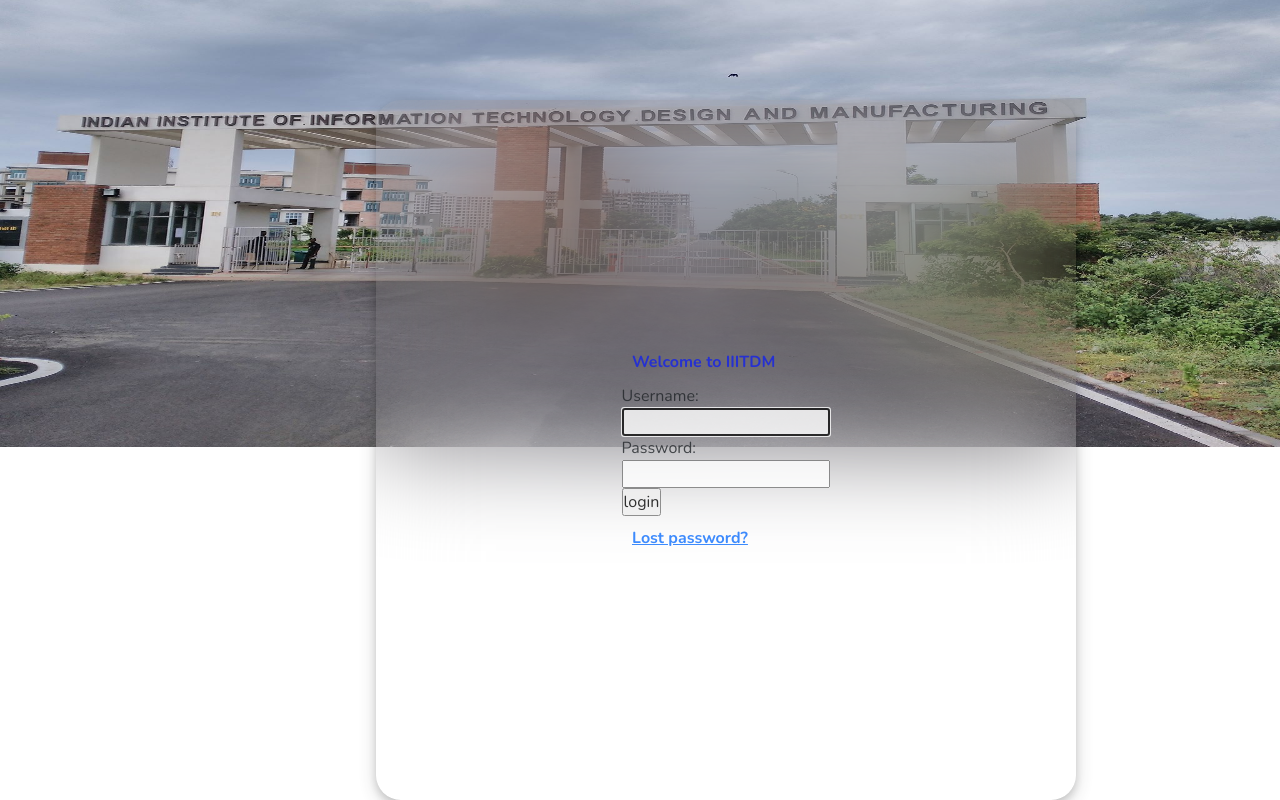
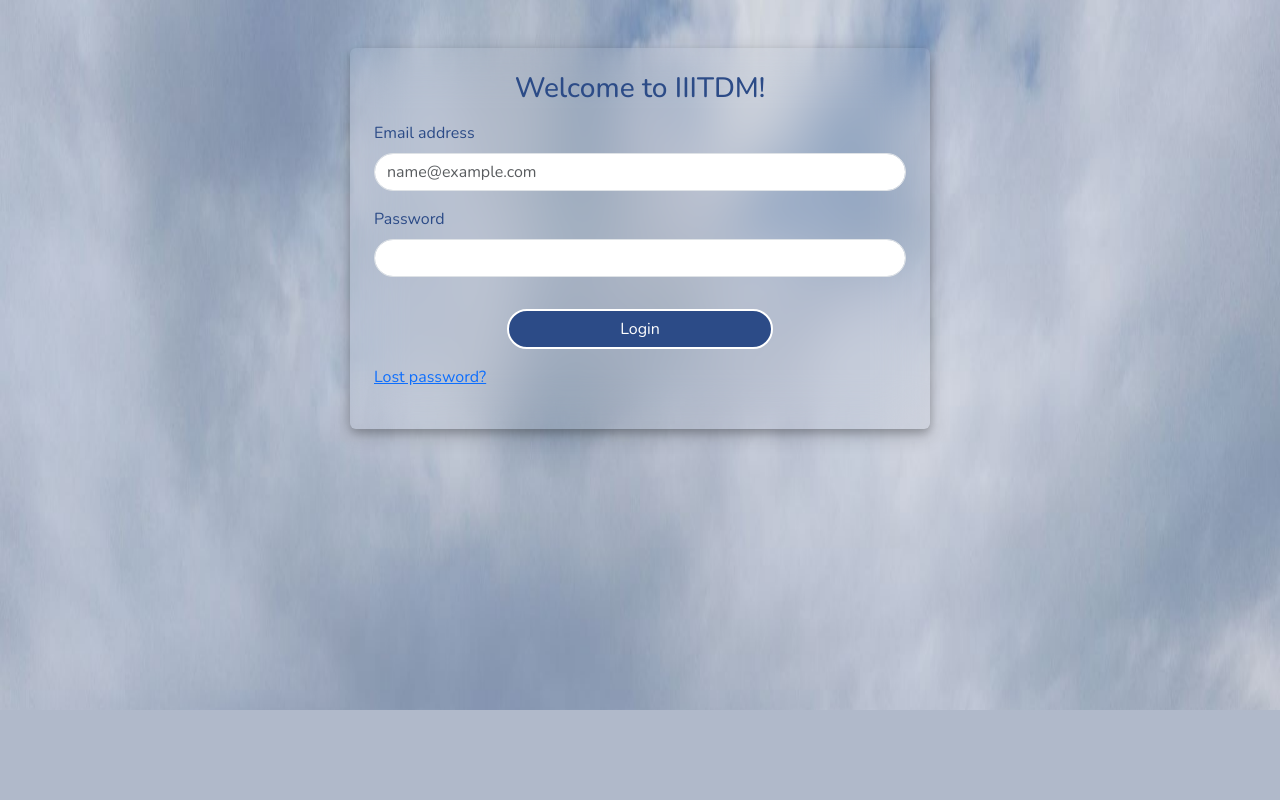
Before and after one commit to nimishathallapally/DBMS, a Django app: page /accounts/login/ in a window 1280 px wide. Shown: the part 90-890 px from the top of the page. After the commit the page ends 800 px from the top, so only its background shows below. Run offline with Django 5.2, Linux system fonts and the light colour scheme.

Commit message:
Added boostrap css for login page

```diff
--- a/src/app1/templates/registration/login.html
+++ b/src/app1/templates/registration/login.html
@@ -18,11 +18,28 @@
 {# Assumes you set up the password_reset view in your URLconf #}
 
 
-<div class="transbox p">
-
+<div class="container-fluid">
+    <div class="row m-5">
+        <div class="col-6 offset-3 p-4 transbox rounded">
             <form method="post" action="{% url 'login' %}">
                 {% csrf_token %}
-        <table>
+                <div class="mb-3 text-center" style="color:#2C4B87">
+                    <h3>Welcome to IIITDM!</h3>
+                </div>
+                <!-- Email-id -->
+                <div class="mb-3">
+                    <label for="exampleFormControlInput1" class="form-label" style="color:#2C4B87">Email address</label>
+                    <input type="email" class="form-control rounded-pill" id="exampleFormControlInput1" placeholder="name@example.com">
+                </div>
+                <!-- Password -->
+                <div class="mb-3">
+                    <label for="password" class="form-label" style="color:#2C4B87">Password</label>
+                    <input type="password" id="inputPassword5" class="form-control rounded-pill">
+                </div>
+                <div class="col-auto mb-3 text-center">
+                    <button type="submit" class="btn btn-primary w-50 mt-3 rounded-pill" value="login" style="background-color:#2C4B87; border:#ffffff 2px solid">Login</button>
+                </div>
+                <!-- <table>
                 <tr>
                     <p>Welcome to IIITDM</p>
                 </tr>
@@ -38,14 +55,15 @@
                 <tr>
                     <td>{{ form.password }}</td>
                 </tr>
-        </table>
+                </table> -->
 
-        <input type="submit" value="login">
                 <input type="hidden" name="next" value="{{ next }}">
                 <tr>
                     <p style="font: size 15px;"><a href="{% url 'password_reset' %}">Lost password?</a></p>
                 </tr>
             </form>
+        </div>
+    </div>
 
 </div>
 
--- a/src/static/style.css
+++ b/src/static/style.css
@@ -14,24 +14,7 @@ body{
 }
 
 
-div.transbox {
-    display: flex;
-    align-items: center;
-    justify-content: center;
-    position: absolute;
-    top: 20%;
-    left: 27%;
-    margin: 30px;
-    height: 700px;
-    width: 700px;
+.transbox {
     box-shadow: 0 4px 8px 0 rgba(0, 0, 0, 0.2), 0 6px 20px 0 rgba(0, 0, 0, 0.19);
-    border-radius: 25px;
-    opacity: 0.8;
-    backdrop-filter: blur(50px);
+    backdrop-filter: blur(25px);
 }
-
-div.transbox p {
-    margin: 5%;
-    font-weight: bold;
-    color: #1523e9;
-}
```
Lines whose indentation alone changed are shown as unchanged.
